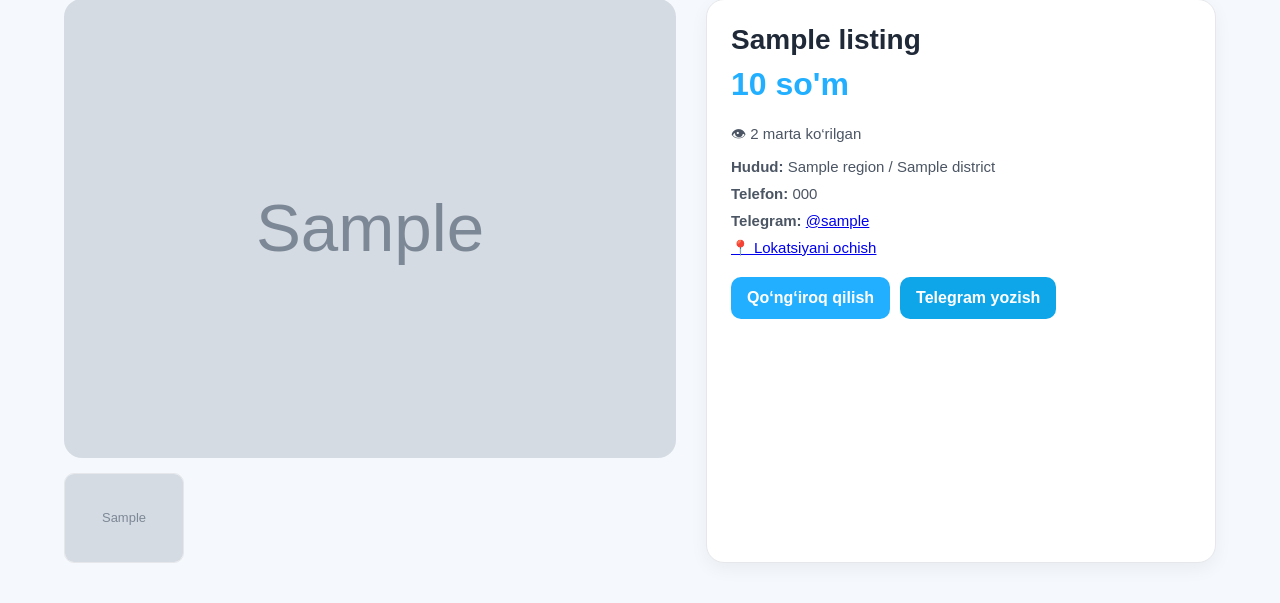
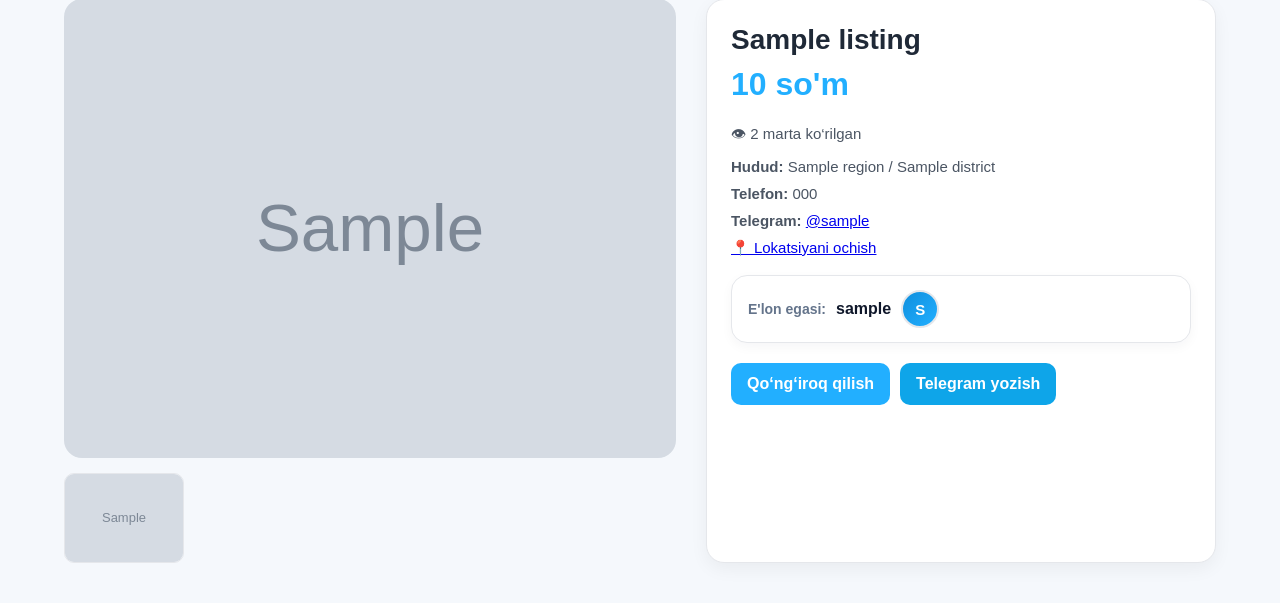
Before and after one commit to Bekzod1311/bizbozor-team, a Django app: a page that uses templates/listings/business_detail.html in a window 1280 px wide. Shown: the part 140-743 px from the top of the page. Run offline with Django 5.2, Linux system fonts and the light colour scheme; tables that the repository leaves empty hold one stand-in row (values such as "Sample post"); grey boxes marked "Sample" are stand-in pictures.

Commit message:
Added public seller profile page

```diff
--- a/listings/urls.py
+++ b/listings/urls.py
@@ -13,6 +13,7 @@ from .views import (
     notification_list_view,
     profile_view,
     edit_profile_view,
+    public_profile_view,
 )
 
 urlpatterns = [
@@ -41,4 +42,5 @@ urlpatterns = [
 
     path('profile/', profile_view, name='profile'),
     path('profile/edit/', edit_profile_view, name='edit_profile'),
+    path('seller/<str:username>/', public_profile_view, name='public_profile'),
 ]
--- a/listings/views.py
+++ b/listings/views.py
@@ -7,6 +7,7 @@ from django.utils import timezone
 from datetime import timedelta
 from django.db.models import Q, F
 from django.core.paginator import Paginator
+from django.contrib.auth.models import User
 
 
 def business_list_view(request):
@@ -447,3 +448,21 @@ def edit_profile_view(request):
         'form': form,
         'profile': profile
     })
+
+
+def public_profile_view(request, username):
+    seller = get_object_or_404(User, username=username)
+    seller_profile, created = Profile.objects.get_or_create(user=seller)
+
+    seller_listings = Listing.objects.filter(
+        owner=seller,
+        status='approved'
+    ).order_by('-created_at')
+
+    context = {
+        'seller': seller,
+        'seller_profile': seller_profile,
+        'seller_listings': seller_listings,
+    }
+
+    return render(request, 'listings/public_profile.html', context)
--- a/static/css/style.css
+++ b/static/css/style.css
@@ -1071,3 +1071,84 @@ a:hover {
     align-items: center;
     justify-content: center;
 }
+
+
+.seller-box-link {
+    text-decoration: none;
+    color: inherit;
+    display: block;
+}
+
+.seller-box-link:hover .seller-box {
+    border-color: #bfe3ff;
+    box-shadow: 0 8px 20px rgba(15, 23, 42, 0.06);
+    transform: translateY(-2px);
+    transition: all 0.2s ease;
+}
+
+.seller-box-link {
+    text-decoration: none;
+    color: inherit;
+    display: block;
+    margin: 18px 0 20px;
+}
+
+.seller-box-inline {
+    padding: 14px 16px;
+    border: 1px solid #e5e7eb;
+    border-radius: 16px;
+    background: #ffffff;
+    box-shadow: 0 4px 12px rgba(15, 23, 42, 0.04);
+    transition: all 0.2s ease;
+}
+
+.seller-box-link:hover .seller-box-inline {
+    border-color: #bfe3ff;
+    box-shadow: 0 8px 20px rgba(15, 23, 42, 0.06);
+    transform: translateY(-2px);
+}
+
+.seller-box-top {
+    display: flex;
+    align-items: center;
+    gap: 10px;
+    flex-wrap: wrap;
+}
+
+.seller-box-label-inline {
+    font-size: 14px;
+    font-weight: 700;
+    color: #64748b;
+}
+
+.seller-box-name-inline {
+    font-size: 16px;
+    font-weight: 800;
+    color: #0f172a;
+}
+
+.seller-box-avatar-inline {
+    width: 38px;
+    height: 38px;
+    border-radius: 999px;
+    object-fit: cover;
+    border: 2px solid #e5e7eb;
+    display: inline-block;
+}
+
+.seller-box-avatar-placeholder-inline {
+    background: linear-gradient(135deg, #0f8fdd, #22afff);
+    color: #ffffff;
+    display: inline-flex;
+    align-items: center;
+    justify-content: center;
+    font-size: 15px;
+    font-weight: 800;
+}
+
+.seller-box-bio-inline {
+    margin-top: 10px;
+    font-size: 14px;
+    color: #475569;
+    line-height: 1.5;
+}
--- a/templates/listings/business_detail.html
+++ b/templates/listings/business_detail.html
@@ -81,6 +81,32 @@
                     </p>
                 {% endif %}
 
+                <a href="{% url 'public_profile' listing.owner.username %}" class="seller-box-link">
+                    <div class="seller-box seller-box-inline">
+                        <div class="seller-box-top">
+                            <span class="seller-box-label-inline">E'lon egasi:</span>
+                            <span class="seller-box-name-inline">{{ listing.owner.username }}</span>
+
+                            {% if seller_profile.avatar %}
+                                <img src="{{ seller_profile.avatar.url }}"
+                                    alt="{{ listing.owner.username }}"
+                                    class="seller-box-avatar-inline">
+                            {% else %}
+                                <div class="seller-box-avatar-inline seller-box-avatar-placeholder-inline">
+                                    {{ listing.owner.username|first|upper }}
+                                </div>
+                            {% endif %}
+                        </div>
+
+                        {% if seller_profile.bio %}
+                            <div class="seller-box-bio-inline">
+                                {{ seller_profile.bio }}
+                            </div>
+                        {% endif %}
+                    </div>
+                </a>
+
+
                 <!-- ACTIONS -->
                 <div class="detail-actions">
                     <a href="tel:{{ listing.phone }}" class="btn-call">
```
Also changed, not shown: templates/listings/public_profile.html (added, +109 -0 lines).
